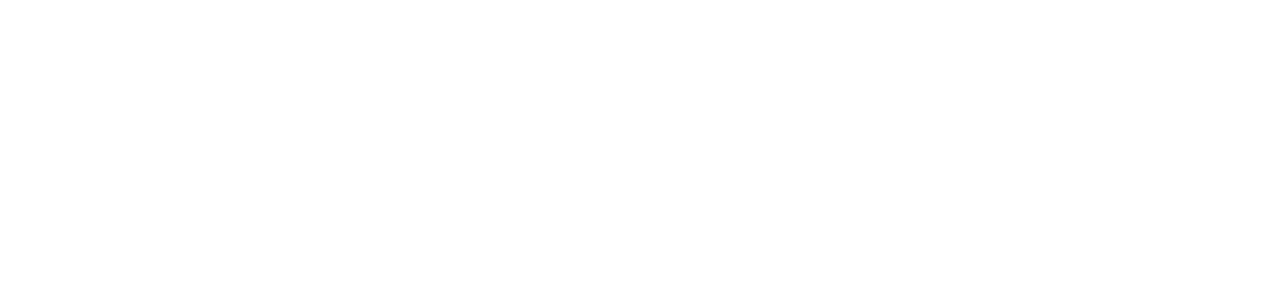
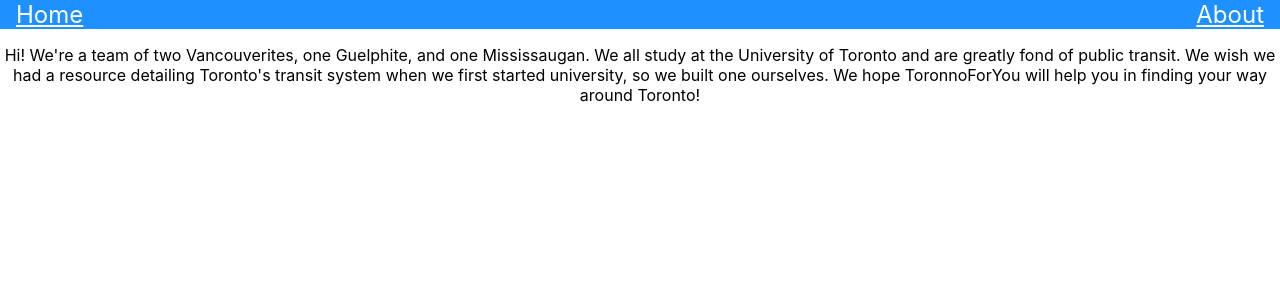
Before and after one commit to sarahsonder/toronno-for-you, a React (Create React App) app: page /about in a window 1280 px wide. Shown: the top 300 px of the page. Built offline with nearby package versions, Linux system fonts and the light colour scheme.

Commit message:
Add navbar

```diff
--- a/src/App.css
+++ b/src/App.css
@@ -27,12 +27,3 @@
 .App-link {
   color: #61dafb;
 }
-
-@keyframes App-logo-spin {
-  from {
-    transform: rotate(0deg);
-  }
-  to {
-    transform: rotate(360deg);
-  }
-}
--- a/src/App.js
+++ b/src/App.js
@@ -1,18 +1,21 @@
 import './App.css';
-import {Buttons} from './components/Buttons'
 import React from 'react';
 import {Routes, Route} from 'react-router-dom';
 import Trip_Planning from "./components/Trip_Planning";
 import LandingPage from "./components/LandingPage";
 import Crash_Course from "./components/Crash_Course";
+import NavBar from "./components/NavBar";
+import About from "./components/About";
 
 const App = () => {
   return (
     <div className="App">
+        <NavBar/>
         <Routes>
             <Route exact path="/" element={<LandingPage/>}></Route>
             <Route exact path="/trip-planning" element={<Trip_Planning/>}></Route>
             <Route exact path="/crash-course" element={<Crash_Course/>}></Route>
+            <Route exact path="/about" element={<About/>}></Route>
         </Routes>
     </div>
   );
--- /dev/null
+++ b/src/components/About.js
@@ -0,0 +1,17 @@
+import React from "react";
+
+const About = () => {
+    return (
+        <div className="about">
+            <p>
+                Hi! We're a team of two Vancouverites, one Guelphite, and one Mississaugan. We all study
+                at the University of Toronto and are greatly fond of public transit. We wish we had a
+                resource detailing Toronto's transit system when we first started university, so we built
+                one ourselves. We hope ToronnoForYou will help you in finding your way around Toronto!
+            </p>
+
+        </div>
+    )
+}
+
+export default About;
--- a/src/components/NavBar.js
+++ b/src/components/NavBar.js
@@ -1 +1,12 @@
 import React from "react";
+
+const NavBar = () => {
+    return (
+        <div className="navbar">
+            <a href="/"> Home </a>
+            <a href="/about"> About </a>
+        </div>
+    )
+}
+
+export default NavBar;
--- /dev/null
+++ b/src/components/style.css
@@ -0,0 +1,18 @@
+.navbar {
+    box-sizing: border-box;
+    margin: 0;
+    background-color: dodgerblue;
+    color: white;
+    display: flex;
+    justify-content: space-between;
+    align-content: center;
+    gap: 2rem;
+    padding: 0 1rem;
+}
+
+
+
+.navbar a {
+    font-size: 1.5rem;
+    color: inherit;
+}
--- a/src/index.js
+++ b/src/index.js
@@ -3,6 +3,7 @@
 import './index.css';
 import App from './App';
 import {BrowserRouter, Route, Routes} from "react-router-dom";
+import './components/style.css'
 
 const root = ReactDOM.createRoot(document.getElementById('root'));
 root.render(
```
